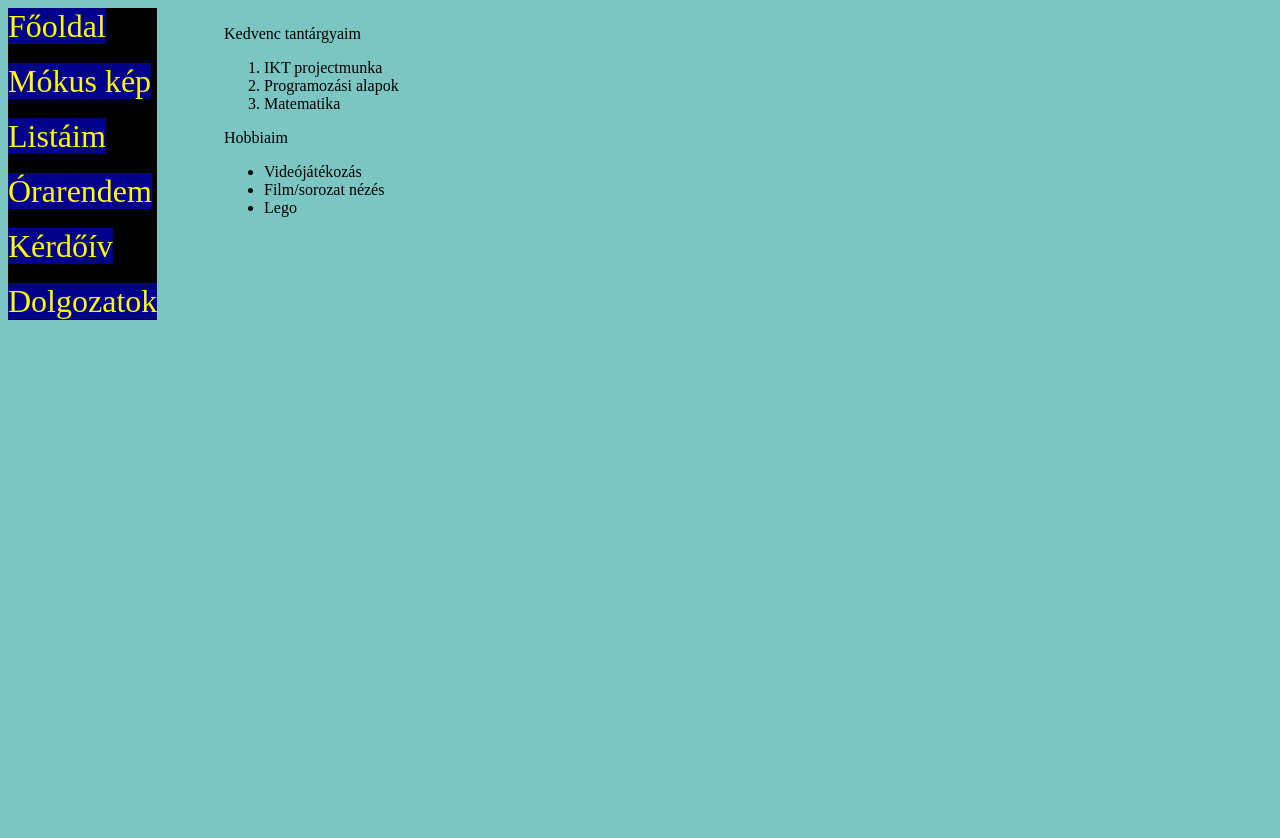
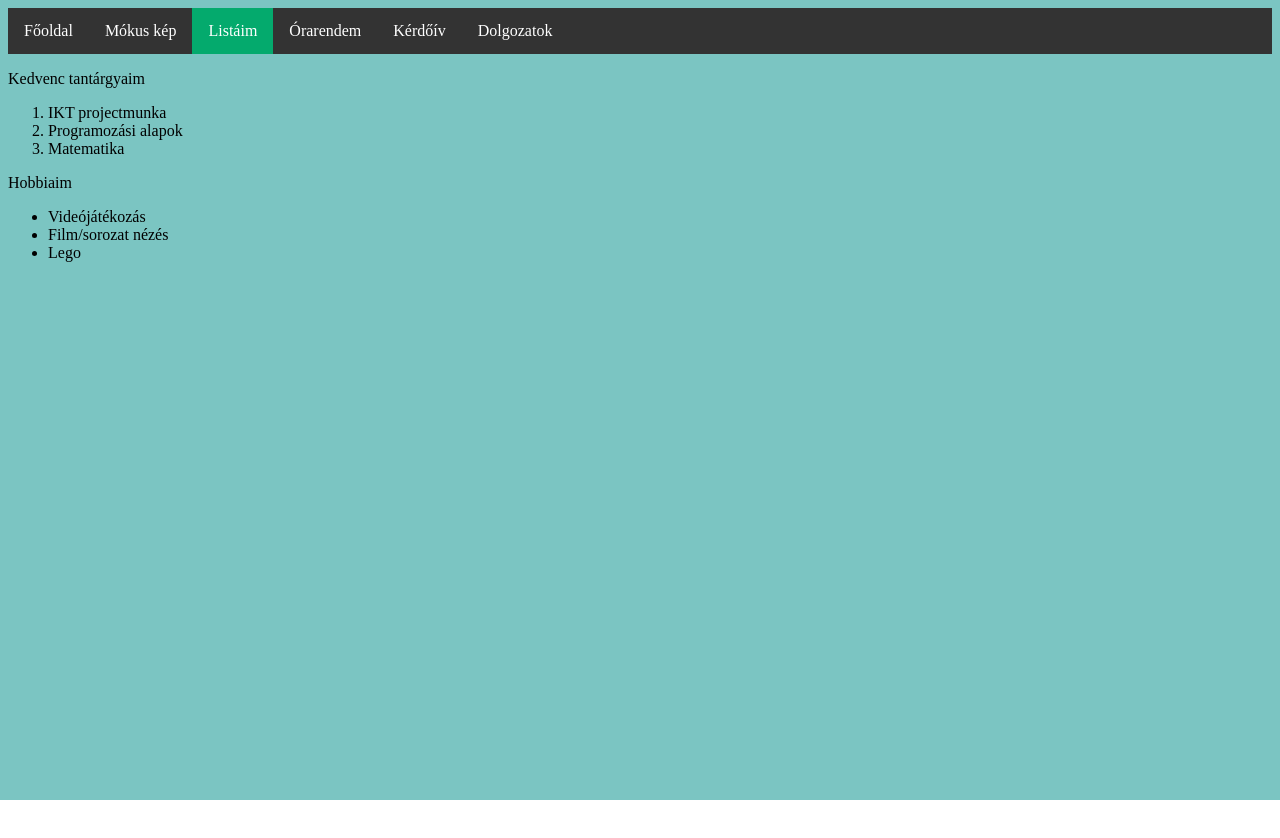
Before and after one commit to VitaZsoltAbel/web, a plain HTML site: page lista.html in a window 1280 px wide. After the commit the page ends 800 px from the top, so only its background shows below. Drawn offline with Linux system fonts and the light colour scheme.

Commit message:
Add files via upload

```diff
--- a/lista.html
+++ b/lista.html
@@ -10,48 +10,42 @@
 <body background="kék.png">
 
 
-   <div class="sidebar">
-<div class="linkek">
-   <a class="active"  href="index.html">Főoldal</a>
-</div>
-<br>
-<div class="linkek">
-<a class="active"  href="keplink.html">Mókus kép</a>
-</div>
-<br>
-<div class="linkek">
-<a class="active"  href="lista.html">Listáim</a>
-</div>
-<br>
-<div class="linkek">
-<a class="active"  href="tablazat.html">Órarendem</a>
-</div>
-<br>
-<div class="linkek">
-<a class="active"  href="urlap.html">Kérdőív</a>
-</div>
-<br>
-<div class="linkek">
-    <a class="active" href="doga.html">Dolgozatok
-    </a>
-</div>
-</div>
+    <ul>
+        <li> <a   href="index.html">Főoldal</a></li>
+
+
+        <li><a   href="keplink.html">Mókus kép</a></li>
+
+
+        <li><a  class="active" href="lista.html">Listáim</a></li>
+
+
+        <li><a   href="tablazat.html">Órarendem</a></li>
+
+
+        <li><a   href="urlap.html">Kérdőív</a></li>
+
+
+        <li>  <a  href="doga.html">Dolgozatok</a> </li>
+      </ul>
 
 <div class="content">
 <p>Kedvenc tantárgyaim
 </p>
 <ol>
 
-<li>IKT projectmunka</li>
-<li>Programozási alapok</li>
-<li>Matematika</li>
+<li class="listak">IKT projectmunka</li>
+<li class="listak">Programozási alapok</li>
+<li class="listak">Matematika</li>
 
 </ol>
 
 <p>Hobbiaim</p>
-     <ul>
-<li>Videójátékozás</li>
+     <ul class="listak">
+<li >Videójátékozás</li>
+<br>
 <li>Film/sorozat nézés</li>
+<br>
 <li>Lego</li>
 </ul>
 </div>
--- a/style.css
+++ b/style.css
@@ -1,41 +1,27 @@
-a{
+ul:not(.listak) {
+    list-style-type: none;
+    margin: 0;
+    padding: 0;
+    overflow: hidden;
+    background-color: #333;
+  }
+
+  li:not(.listak) {
+    float: left;
+  }
+
+  li a:not(.listak) {
+    display: block;
+    color: white;
+    text-align: center;
+    padding: 14px 16px;
     text-decoration: none;
-    color: rgb(255, 251, 0);
-    font-size: xx-large;
+  }
 
-}
-a:hover{
-    color: red;
-    transform: scaleY(1.5);
-    transition: 1s;
-}
-.kollazs {
-    transform: scale(1.3);
-    transition: 1s;
+  li a:hover:not(.active) {
+    background-color: #111;
+  }
 
-}
-
-.active {background-color: darkblue;
-}
-.active:hover{
-background-color: rgb(251, 255, 0);
-
-}
-
-div.linkek:hover {
-    transform: scaleY(1.3);
-    transition: 1s;
-}
-
-.sidebar{
-    float: left;
-    background-color: rgb(0, 0, 0);
-}
-div.content {
-    margin-left: 200px;
-    padding: 1px 16px;
-    height: 1000px;
+  .active {
+    background-color: #04AA6D;
   }
-  fieldset {
-    width: 400px;
-   }
```
Also changed, not shown: doga.html (+18 -26 lines), index.html (+18 -26 lines), keplink.html (+18 -26 lines), tablazat.html (+18 -26 lines), urlap.html (+18 -26 lines).
